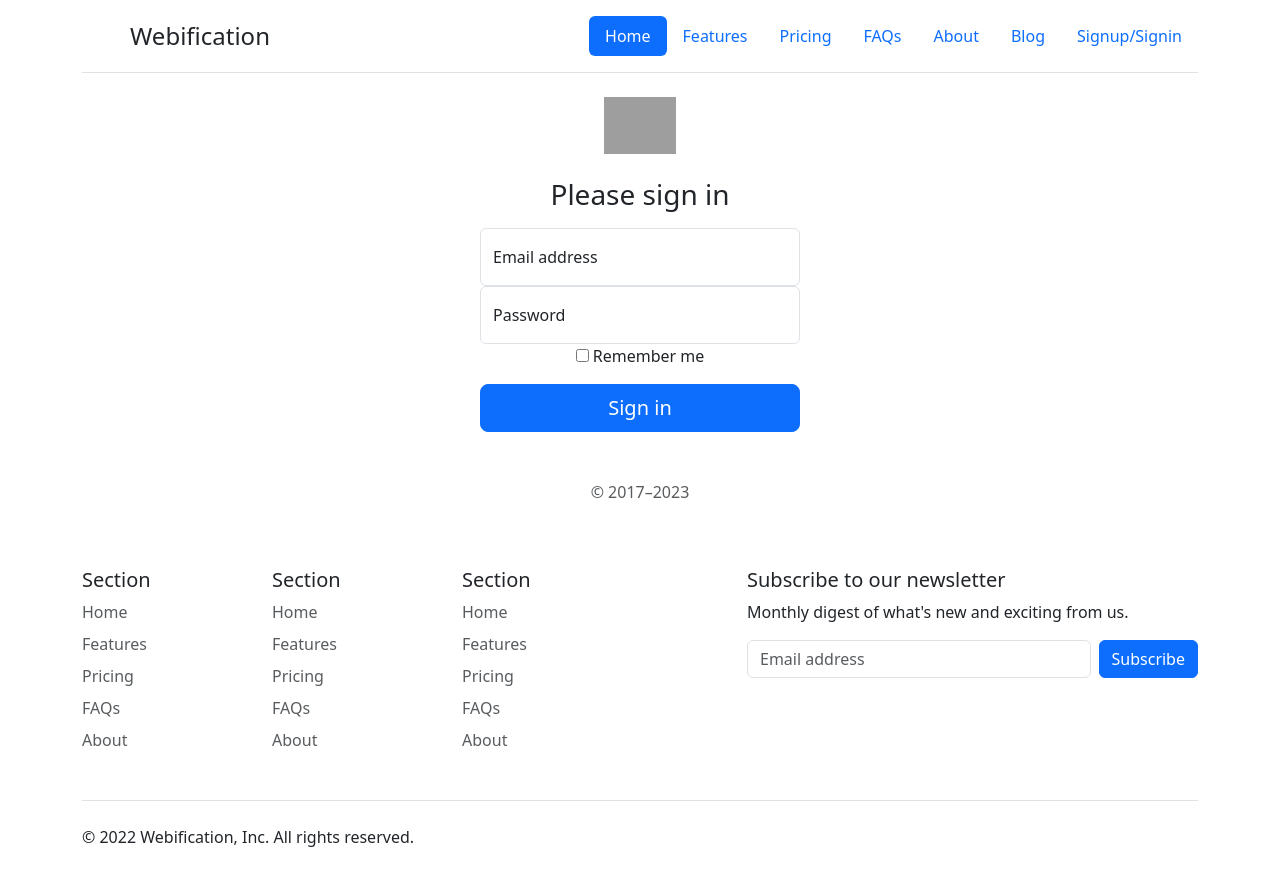
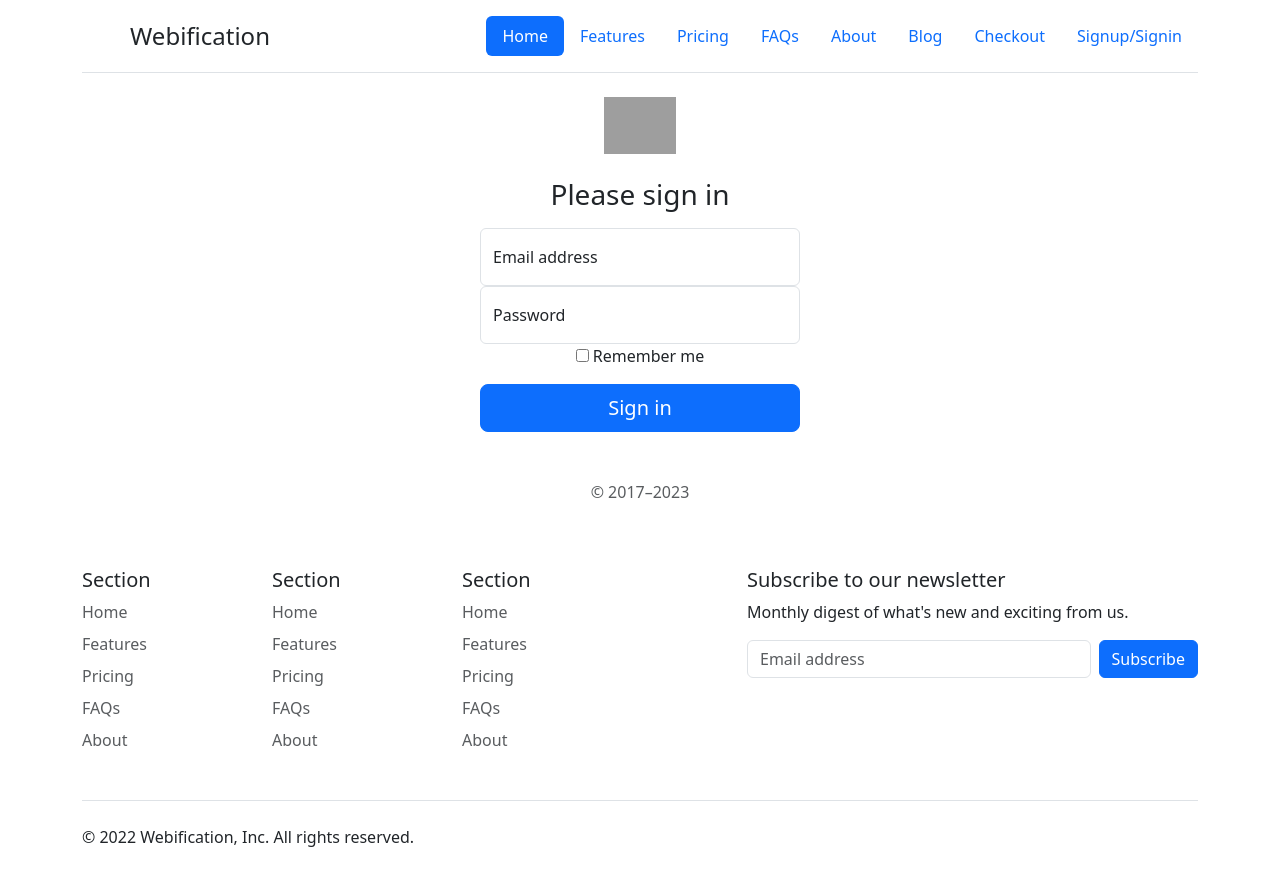
Before and after one commit to Zalron/Webification, a Next.js app in the folder webificationnext/: page /Signupin in a window 1280 px wide. Shown: the top 886 px of the page. Built offline with nearby package versions, Linux system fonts and the light colour scheme; grey boxes are pictures that could not be loaded.

Commit message:
Added Checkout link

```diff
--- a/webificationnext/components/Header.tsx
+++ b/webificationnext/components/Header.tsx
@@ -19,6 +19,7 @@ const Header = () => {
                     <li className="nav-item"><a href="/" className="nav-link">FAQs</a></li>
                     <li className="nav-item"><a href="/" className="nav-link">About</a></li>
                     <li className="nav-item"><a href="/" className="nav-link">Blog</a></li>
+                    <li className="nav-item"><a href="Checkout" className="nav-link">Checkout</a></li>
                     <li className="nav-item"><a href="Signupin" className="nav-link">Signup/Signin</a></li>
                 </ul>
             </header>
```
